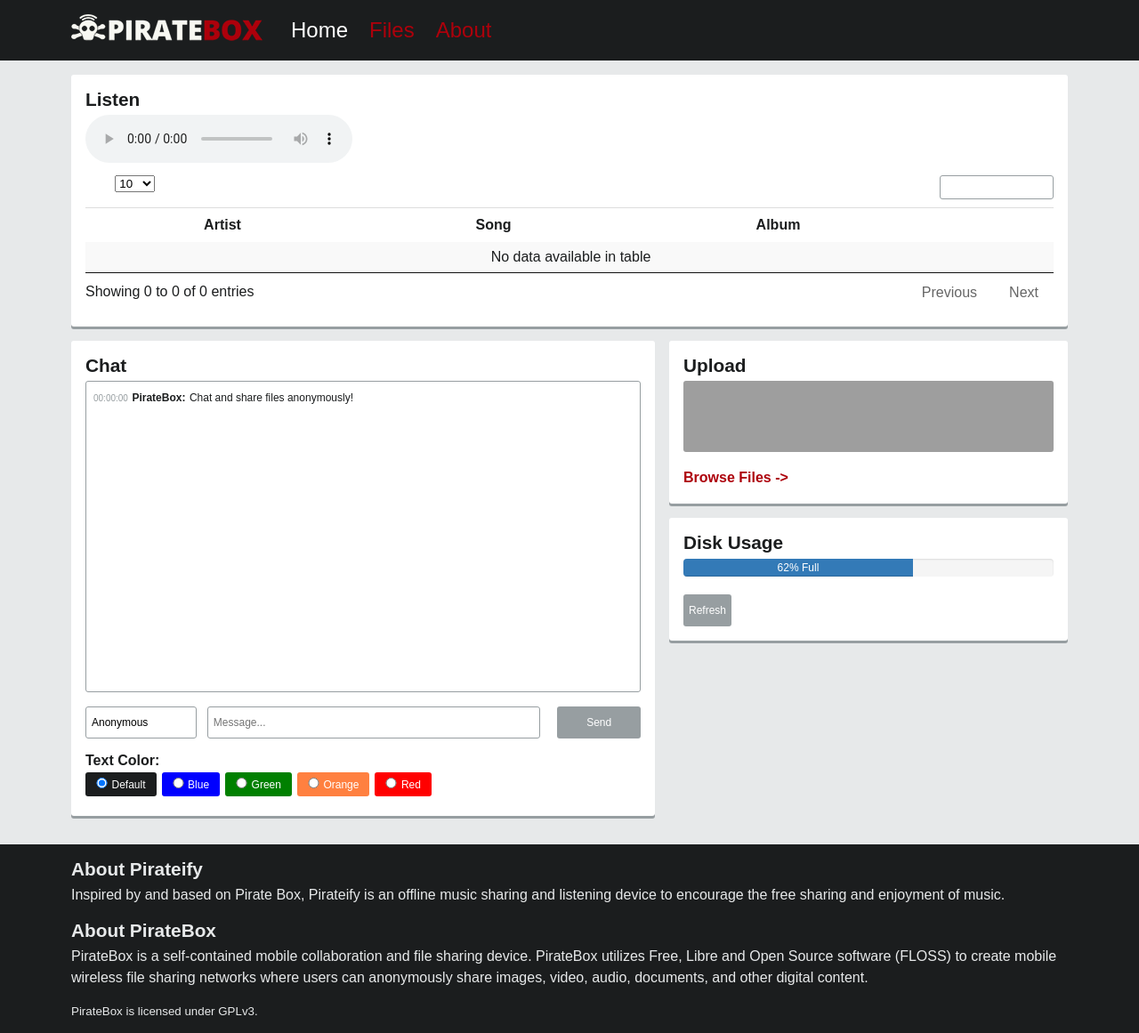
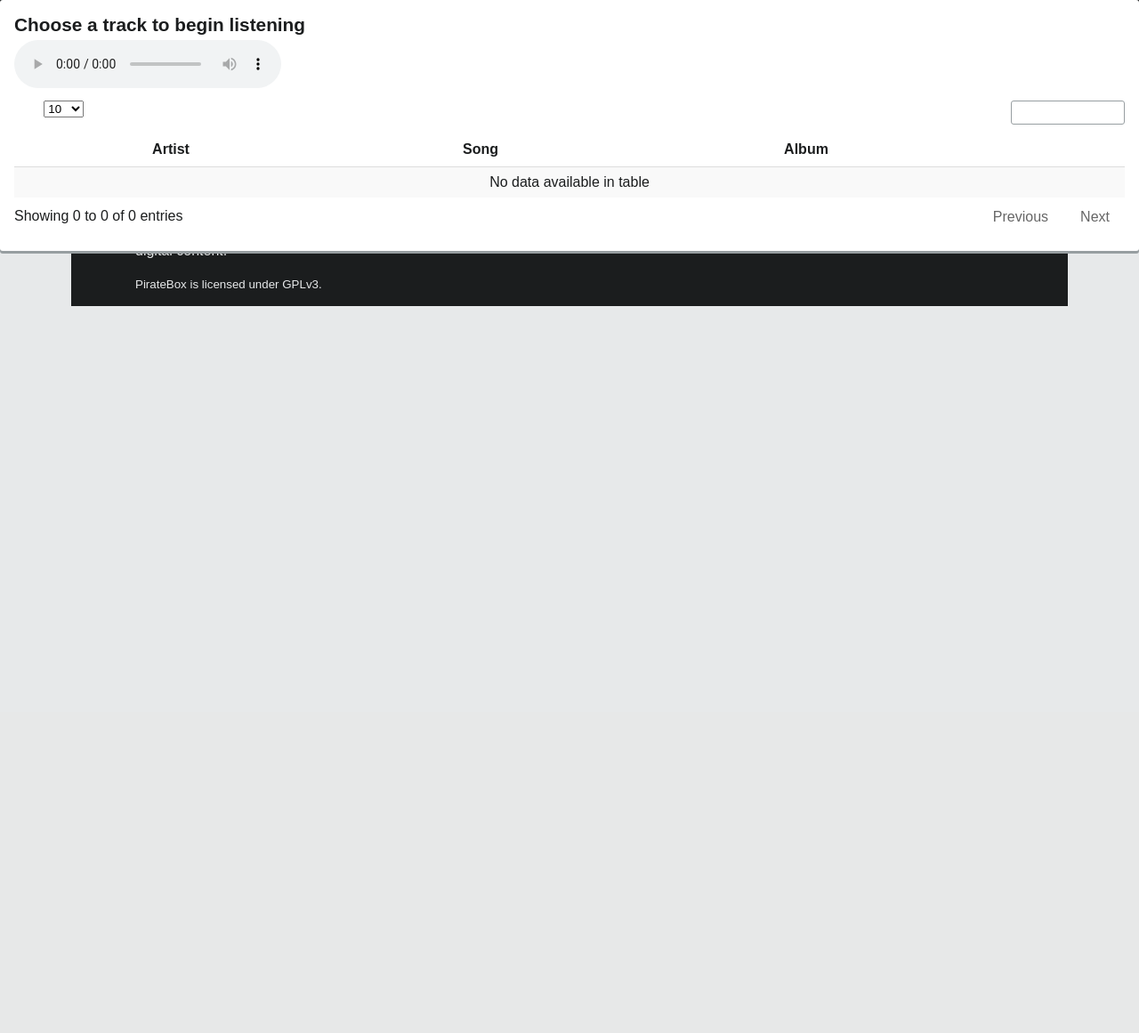
Before and after one commit to colinurbs/PirateBox, a PHP site: page / in a window 1280 px wide. Shown: the whole page at 89% size. After the commit the page ends 344 px from the top, so only its background shows below. Run offline with PHP 8.4, Linux system fonts and the light colour scheme; data that the repository does not hold is empty; grey boxes are pictures that could not be loaded.

Commit message:
full screen media player

```diff
--- a/www/files.php
+++ b/www/files.php
@@ -25,7 +25,7 @@ function getDirContents($dir, &$results = array()){
 
 				$tags = $tags->getId3Array();
 
-                echo '<tr class="track" data-title="'.$tags['TIT2']['body'].'" data-url="'.$parts[count($parts) - 1].'"><td>'.$tags['TPE1']['body'].'</td><td>'.$tags['TIT2']['body'].'</td><td>'.$tags['TALB']['body'].'</td><td><i class="fa fa-download" aria-hidden="true"></i></td></tr>';
+				echo '<tr data-title="'.$tags['TIT2']['body'].'" data-url="'.$parts[count($parts) - 1].'"><td class="track">'.$tags['TPE1']['body'].'</td><td class="track">'.$tags['TIT2']['body'].'</td><td class="track">'.$tags['TALB']['body'].'</td><td><a  download href ="/Shared/'.$parts[count($parts) - 1].'"><i style="color:green;" class="fa fa-download" aria-hidden="true"></i></a></td></tr>';
 
 
 				$results[] =  $parts[count($parts) - 1];
--- a/www/index.php
+++ b/www/index.php
@@ -31,9 +31,9 @@
 </header>
 <section id="content">
 	<div class="container">
-		<div id="welcome">
+		<div style="position:fixed; top:0px; left:0px; right:0px;" id="welcome">
 			<div id="greeting" class="card">
-				<h2 id="track-title">Listen</h2>
+				<h2 id="track-title">Choose a track to begin listening</h2>
 				<div id="currently-playing">
 					<audio id="audio" controls="controls">
 						<source id="mp3Source" type="audio/mp3"></source>
@@ -41,7 +41,7 @@
 				</div>
 				<table id="playlist" class="stripe hover row-border">
 					<thead>
-					<tr><th>Artist</th><th>Song</th><th>Album</th><td></td></tr>
+						<tr><th>Artist</th><th>Song</th><th>Album</th><td></td></tr>
 					</thead>
 					<tbody>
 						<?php include 'files.php';?>
@@ -49,15 +49,14 @@
 				</table>
 			</div>
 		</div>
-		<div id="sidebar">
-			<div id="upload" class="card">
+		<!-- <div style="position:fixed; top:0px;  right:0px; height:150px;" id="upload" class="card">
 				<h2>Upload</h2>
 				<iframe width="100%" height="80" src='http://piratebox.lan:8080' style='border:0px'>
 					Your browser does not support iframes.. If you want to upload something, follow this <a href='http://piratebox.lan:8080'>Link</a>.
 				</iframe>
-				<h3><a href="/Shared">Browse Files -></a></h3>
-				<div id="station"></div>
-			</div>
+			</div> -->
+		<!-- <div id="sidebar">
+
 			<div id="diskusagecard" class="card">
 				<h2>Disk Usage</h2>
 				<div id="diskusage"></div>
@@ -69,8 +68,8 @@
 			</div>
 
 		</div>
-
-		<div id="main">
+ -->
+<!-- 		<div id="main">
 			<div id="chat" class="card">
 				<h2>Chat</h2>
 				<div id="shoutbox" class="shoutbox_content"></div>
@@ -92,7 +91,7 @@
 			</div>
 		</div>
 	</div>
-</section>
+</section> -->
 <footer id="about">
 	<div class="container">
 		<div id="details">
--- a/www/js/html5juke.js
+++ b/www/js/html5juke.js
@@ -1,6 +1,12 @@
 
 
- $('#playlist').DataTable();
+ $('#playlist').DataTable({
+    "iDisplayLength": 10000,
+    deferRender:    true,
+    scrollY:        600,
+    scrollCollapse: true,
+    scroller:       true
+  });
 
 //play a song
 $('body').on('click', '.track', function() {
@@ -10,7 +16,7 @@ $('body').on('click', '.track', function() {
 		//play audio
         var audio = document.getElementById('audio');
         var source = document.getElementById('mp3Source');
-        source.src = '/Shared/' + $(this).attr('data-url');
+        source.src = '/Shared/' + $(this).closest('tr').attr('data-url');
         audio.load(); //call this to just preload the audio without playing
         audio.play(); //call this to play the song right away
 
@@ -19,9 +25,9 @@ $('body').on('click', '.track', function() {
    			 $(obj).removeClass('active');
 
 		});
-        $(this).addClass('active');
+        $(this).closest('tr').addClass('active');
 
-        $('#track-title').html($(this).attr('data-title'));
+        $('#track-title').html($(this).closest('tr').attr('data-title'));
 
 
 
```
Lines whose indentation alone changed are shown as unchanged.
